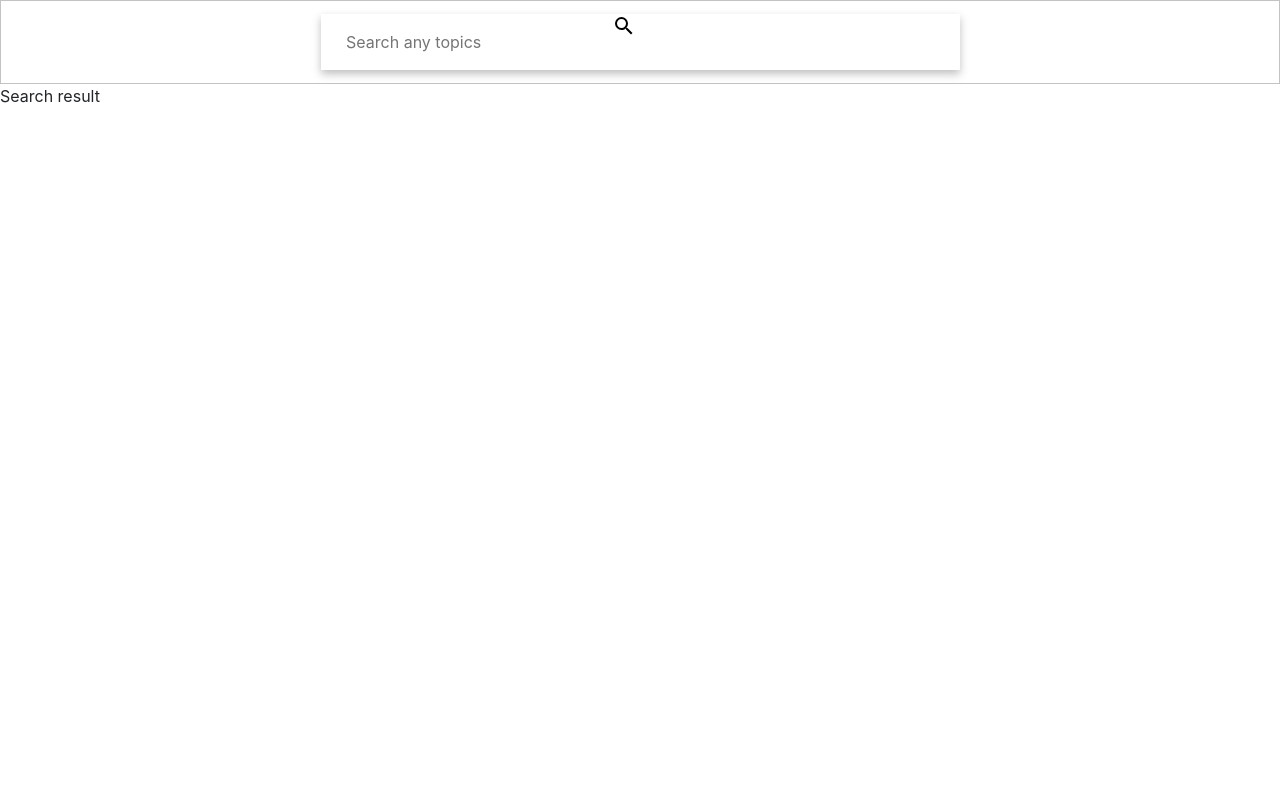
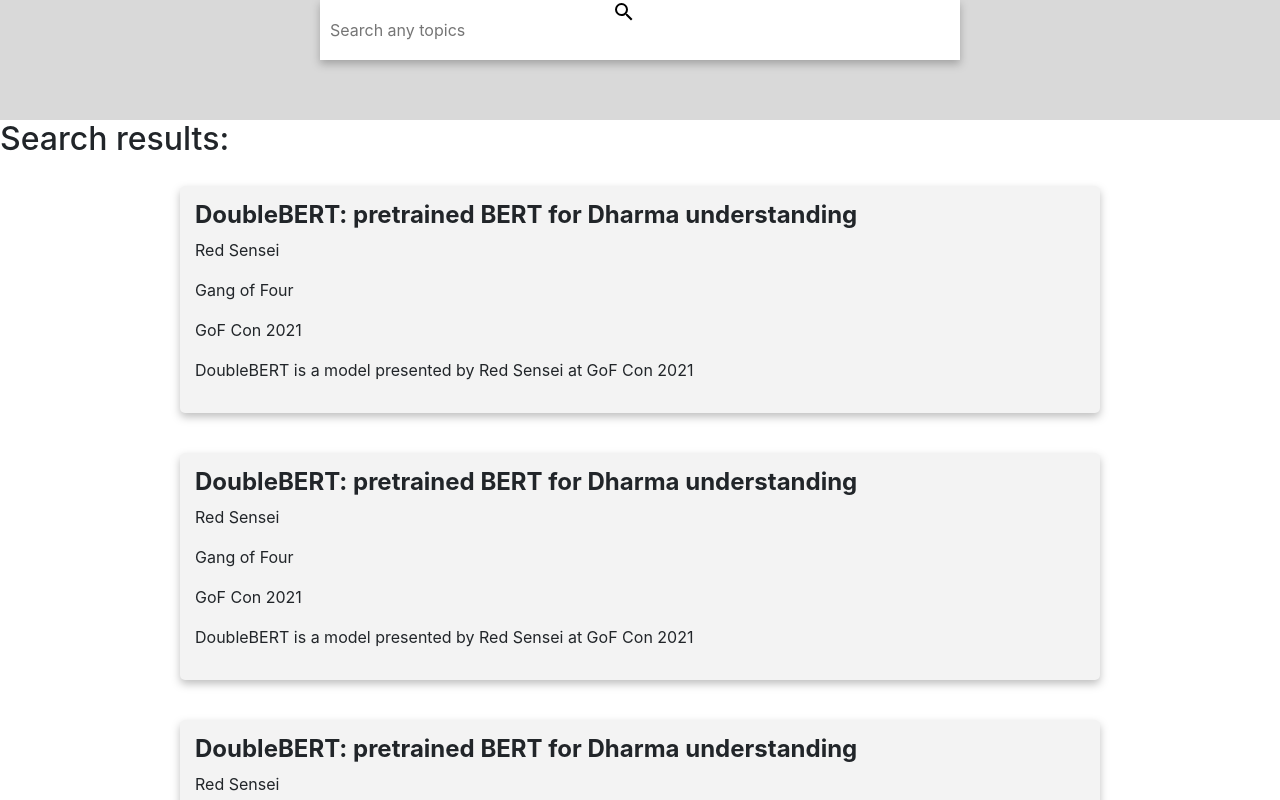
Before and after one commit to StonehengeNLP/ESRA-Frontend, a React (Create React App) app: page /search in a window 1280 px wide. Shown: the top 800 px of the page. Built offline with nearby package versions, Linux system fonts and the light colour scheme.

Commit message:
Add: paper list

```diff
--- a/src/css/searchResult.css
+++ b/src/css/searchResult.css
@@ -1,8 +1,23 @@
 /* @import-normalize */
 
-header {
-    display: flex;
+.result-header {
+    height: 15%;
+    display: flex !important;
     justify-content: center;
-    align-content: center;
-    border: 1px solid #c3c3c3;
+    background-color: #D9D9D9;
 }
+
+.paper-item {
+    background: #F3F3F3;
+    border-radius: 5px;
+}
+
+.paper-container {
+    padding: 15px;
+    margin: 20px 0 20px 0;
+    filter: drop-shadow(0px 4px 4px rgba(0, 0, 0, 0.25));
+}
+
+ul {
+    list-style-type:none;
+}
--- a/src/css/searchbarSM.css
+++ b/src/css/searchbarSM.css
@@ -2,17 +2,17 @@
 .search-bar-sm {
     /* width: 50%; */
     display: flex;
-    height: 7vh;
+    height: 100%;
     align-content: center;
     justify-content: center;
-    margin: 1% 0 1% 0 !important;
+    flex-direction: row;
 }
 
 .input-sm {
     width: 50%;
-    height: 100%;
+    height: 50%;
     filter: drop-shadow(0px 4px 4px rgba(0, 0, 0, 0.25));
-    padding: 2%;
+    padding: 5px 10px 5px 10px;
     border: none;
 }
 
--- a/src/pages/SearchResult.js
+++ b/src/pages/SearchResult.js
@@ -1,21 +1,65 @@
 import React from 'react'
+import { Container, Row, Col } from 'react-bootstrap';
 import { useLocation } from 'react-router-dom'
 import SearchbarSm from '../components/SearchbarSm';
 
 import '../css/searchResult.css'
 
+const testPaper =  {
+    'title': 'DoubleBERT: pretrained BERT for Dharma understanding',
+    'authors': 'Red Sensei',
+    'affiliations': 'Gang of Four',
+    'conference': 'GoF Con 2021',
+    'explanation': 'DoubleBERT is a model presented by Red Sensei at GoF Con 2021',
+    'abstract': 'I, Red Sensei, hereby presents deep pretreined bidirectional transformer for Dharma understaning called DoubleBERT'
+}
+
+
 function useQuery() {
     return new URLSearchParams(useLocation().search);
 }
 
+function PaperList(props) {
+    return (
+        <ul className='paper-list'> { props.children } </ul>
+    )
+}
+
+function PaperItem(props) {
+    const paper = props.paper
+    return (
+        <Container>
+            <Row>
+                <Col md={1}></Col>
+                <Col md={10}>
+                    <li className='paper-item paper-container'>
+                        <h4><strong>{paper.title}</strong></h4>
+                        <p className='authors'>{paper.authors}</p>
+                        <p className='affiliations'>{paper.affiliations}</p>
+                        <p className='conference'>{paper.conference}</p>
+                        <p className='explanation'>{paper.explanation}</p>
+                    </li>
+                </Col>
+                <Col md={1}></Col>
+            </Row>
+        </Container>
+    )
+}
+
 function SearchResult() {
     let q = useQuery();
+    const query = q.get('q');
     return (
-        <div>
-            <header>
-                <SearchbarSm q={q.get('q')}/>
+        <div className='h-100'>
+            <header className='result-header'>
+                <SearchbarSm q={query}/>
             </header>
-            Search result {q.get("q")}
+            <h2>Search results: {query}</h2>
+            <PaperList>
+                <PaperItem paper={testPaper}></PaperItem>
+                <PaperItem paper={testPaper}></PaperItem>
+                <PaperItem paper={testPaper}></PaperItem>
+            </PaperList>
         </div>
     )
 }
```
